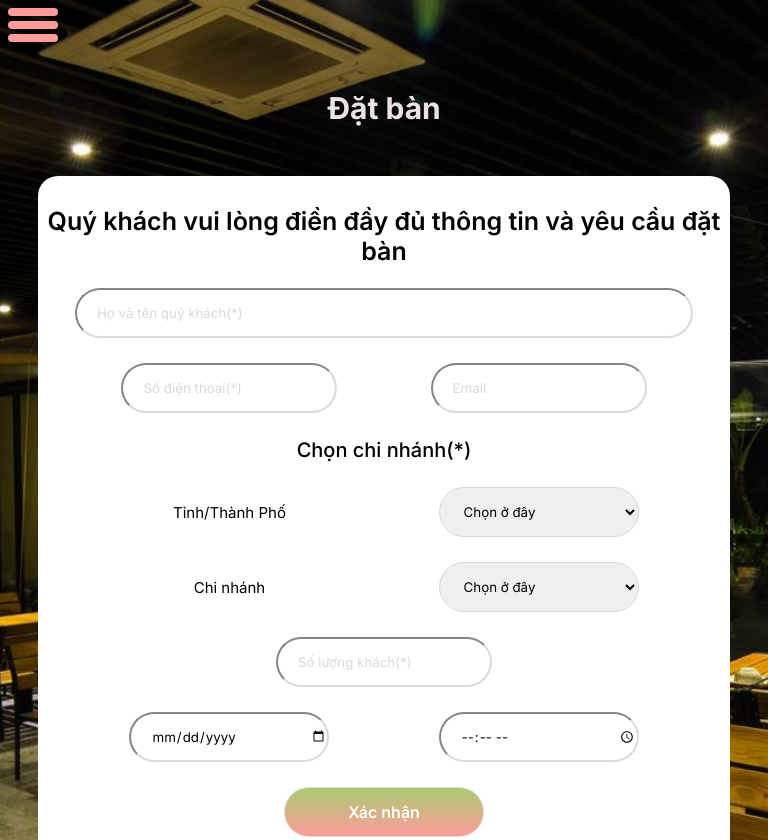
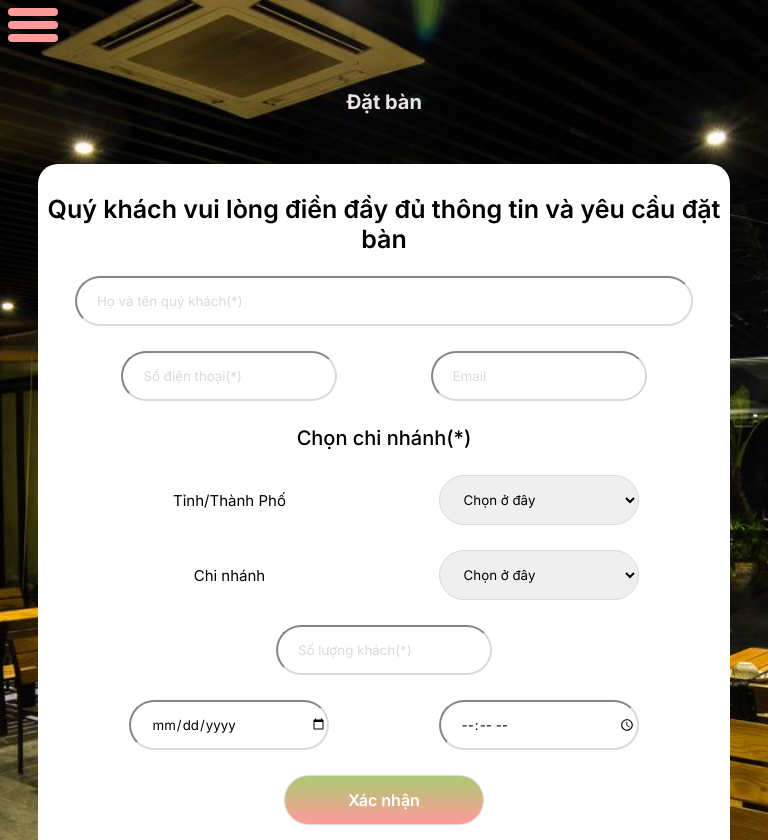
Before and after one commit to baoha7204/ProjectFE1-SenHong-restaurant, a website: page order.html in a window 768 px wide. Shown: the top 840 px of the page. Drawn offline with Linux system fonts and the light colour scheme.

Commit message:
Update order.css

```diff
--- a/assets/order.css
+++ b/assets/order.css
@@ -23,7 +23,7 @@ html{
 .title{
     text-align: center;
     margin-top: 50px;
-    font-size: 4rem;
+    font-size: 3rem;
 }
 
 .orderbox-img{
@@ -161,7 +161,7 @@ td:has( :is(.gplace, .gbranch, .gdate, .gtime)){
 	}
 	.title{
 		color: #ECE2E2;
-		font-size: 3rem;
+		font-size: 1.5rem;
 	}
 	.orderbox-img{
 		display: none;
@@ -196,7 +196,7 @@ td:has( :is(.gplace, .gbranch, .gdate, .gtime)){
 	}
 	.title{
 		color: #ECE2E2;
-		font-size: 3rem;
+		font-size: 2rem;
 	}
 	.banner {
 		display: none;
```
